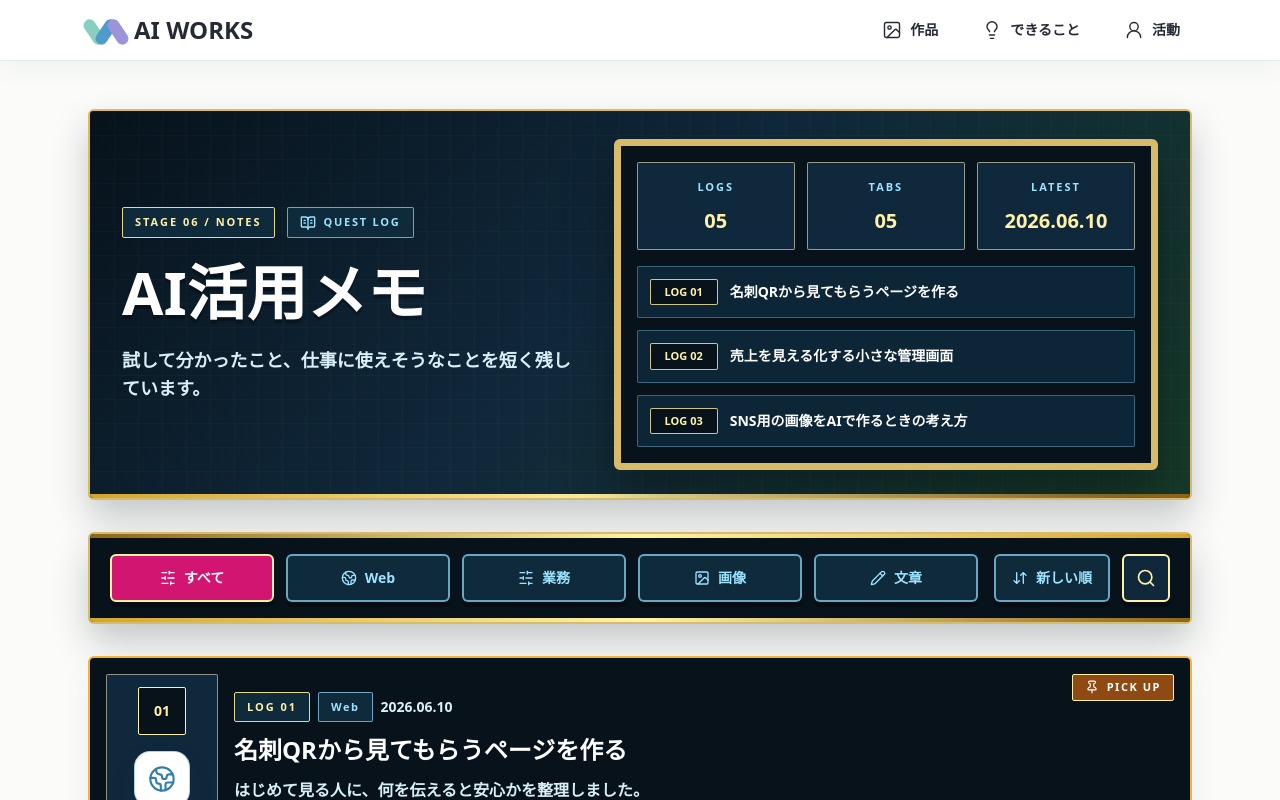
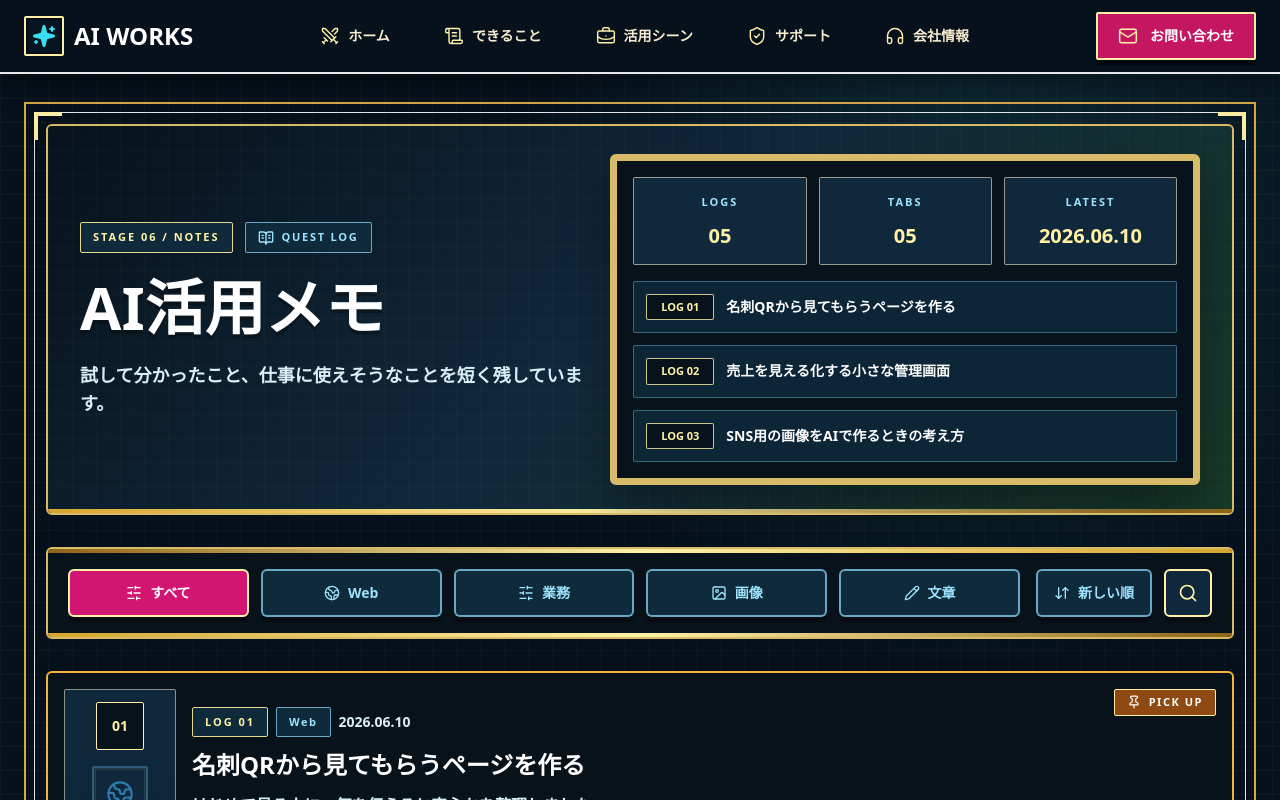
Before and after one commit to k-r-base425/ai-works-site, a React (Vite) app: page /notes in a window 1280 px wide. Shown: the top 800 px of the page. Built offline with nearby package versions, Linux system fonts and the light colour scheme.

Commit message:
Unify RPG desktop navigation

```diff
--- /dev/null
+++ b/src/components/RpgPageFrame.tsx
@@ -0,0 +1,24 @@
+import type { ReactNode } from "react";
+
+export function RpgPageFrame({ children }: { children: ReactNode }) {
+  return (
+    <div className="relative min-h-[calc(100svh-4.5rem)] overflow-hidden bg-[color:var(--rpg-bg)] px-3 py-4 text-[#eef8ff] sm:px-5 sm:py-6 lg:px-6 lg:py-7">
+      <div className="absolute inset-0 opacity-[0.22] [background-image:linear-gradient(rgba(255,240,167,0.18)_1px,transparent_1px),linear-gradient(90deg,rgba(255,240,167,0.12)_1px,transparent_1px)] [background-size:24px_24px]" aria-hidden="true" />
+      <div className="absolute inset-0 bg-[radial-gradient(circle_at_76%_8%,rgba(57,223,243,0.13),transparent_28rem),radial-gradient(circle_at_8%_80%,rgba(215,169,71,0.1),transparent_24rem)]" aria-hidden="true" />
+
+      <div className="relative mx-auto max-w-[1440px]">
+        <div className="relative overflow-hidden border-2 border-[color:var(--rpg-gold)] bg-[color:var(--rpg-bg)]/88 p-3 shadow-[var(--rpg-shadow)] sm:p-4 lg:p-5">
+          <div className="pointer-events-none absolute inset-2 border border-[color:var(--rpg-gold)]/55" aria-hidden="true" />
+          <div className="pointer-events-none absolute left-2 top-2 h-7 w-7 border-l-4 border-t-4 border-[color:var(--rpg-gold-light)]" aria-hidden="true" />
+          <div className="pointer-events-none absolute right-2 top-2 h-7 w-7 border-r-4 border-t-4 border-[color:var(--rpg-gold-light)]" aria-hidden="true" />
+          <div className="pointer-events-none absolute bottom-2 left-2 h-7 w-7 border-b-4 border-l-4 border-[color:var(--rpg-gold-light)]" aria-hidden="true" />
+          <div className="pointer-events-none absolute bottom-2 right-2 h-7 w-7 border-b-4 border-r-4 border-[color:var(--rpg-gold-light)]" aria-hidden="true" />
+
+          <div className="relative z-10 [&_.text-ink]:text-[#f4fbff] [&_.text-muted]:text-[#b9d6df]">
+            {children}
+          </div>
+        </div>
+      </div>
+    </div>
+  );
+}
--- a/src/components/SiteShell.tsx
+++ b/src/components/SiteShell.tsx
@@ -1,10 +1,16 @@
-import { ImageIcon, Lightbulb, Menu, UserRound, X } from "lucide-react";
+import { BriefcaseBusiness, Headphones, Mail, Menu, ScrollText, ShieldCheck, Sparkles, Swords, X } from "lucide-react";
 import { useEffect, useRef, useState, type ReactNode } from "react";
 import { NavLink, useLocation } from "react-router-dom";
 import { routes } from "../data/site";
+import { RpgPageFrame } from "./RpgPageFrame";
 
-const navIcons = [ImageIcon, Lightbulb, UserRound];
-const primaryRoutes = routes.filter((route) => route.navGroup === "primary");
+const desktopNavItems = [
+  { href: "/", icon: Swords, label: "ホーム" },
+  { href: "/can-do", icon: ScrollText, label: "できること" },
+  { href: "/works", icon: BriefcaseBusiness, label: "活用シーン" },
+  { href: "/process", icon: ShieldCheck, label: "サポート" },
+  { href: "/profile", icon: Headphones, label: "会社情報" },
+];
 
 export function SiteShell({ children }: { children: ReactNode }) {
   const [isMenuOpen, setIsMenuOpen] = useState(false);
@@ -41,49 +47,63 @@ export function SiteShell({ children }: { children: ReactNode }) {
   }, [isMenuOpen]);
 
   return (
-    <div className={isHomePage ? "min-h-screen bg-[color:var(--rpg-bg)] text-ink" : "min-h-screen bg-paper text-ink"}>
-      <header className={`sticky top-0 z-30 border-b border-line/70 bg-white/95 shadow-[0_8px_24px_rgba(43,63,84,0.06)] backdrop-blur ${isHomePage ? "sm:hidden" : ""}`}>
-        <div ref={menuRef} className="relative mx-auto max-w-6xl px-4 py-3 sm:px-6">
+    <div className="min-h-screen bg-[color:var(--rpg-bg)] text-ink">
+      <header className="sticky top-0 z-30 border-b-2 border-[color:var(--rpg-gold)]/70 bg-[color:var(--rpg-bg-deep)]/96 text-[#eef8ff] shadow-[0_10px_28px_rgba(0,0,0,0.34)] backdrop-blur">
+        <div ref={menuRef} className="relative mx-auto max-w-[1440px] px-4 py-3 sm:px-6">
           <div className="flex items-center justify-between gap-3">
             <NavLink
               to="/"
-              className="flex items-center gap-2.5 rounded-full text-2xl font-bold tracking-normal text-ink"
+              className="flex items-center gap-2.5 text-2xl font-black tracking-normal text-white"
               onClick={() => setIsMenuOpen(false)}
             >
-              <span className="relative h-8 w-9" aria-hidden="true">
-                <span className="absolute left-0 top-1 h-7 w-3 rotate-[-34deg] rounded-full bg-teal" />
-                <span className="absolute left-3 top-1 h-7 w-3 rotate-[34deg] rounded-full bg-blue" />
-                <span className="absolute left-6 top-1 h-7 w-3 rotate-[-34deg] rounded-full bg-purple" />
+              <span className="grid h-10 w-10 place-items-center rounded-sm border-2 border-[color:var(--rpg-gold-light)] bg-[color:var(--rpg-panel)] text-[color:var(--rpg-cyan)] shadow-[inset_0_0_0_2px_rgba(0,0,0,0.4)]" aria-hidden="true">
+                <Sparkles className="h-6 w-6" fill="currentColor" />
               </span>
               <span>AI WORKS</span>
             </NavLink>
 
-          <nav className="hidden items-center gap-5 sm:flex" aria-label="main navigation">
-            {primaryRoutes.map((route, index) => {
-              const Icon = navIcons[index] ?? ImageIcon;
+          <nav className="hidden items-center gap-5 lg:flex xl:gap-7" aria-label="main navigation">
+            {desktopNavItems.map((item) => {
+              const Icon = item.icon;
               return (
                 <NavLink
-                  key={route.path}
-                  to={route.path}
+                  key={item.href}
+                  to={item.href}
+                  end={item.href === "/"}
                   className={({ isActive }) =>
                     [
-                      "flex items-center gap-2 rounded-full px-3 py-2 text-sm font-semibold transition",
-                      isActive ? "bg-blue/10 text-blue-deep" : "text-ink hover:bg-fog",
+                      "relative flex items-center gap-2 border border-transparent px-2 py-2 text-sm font-black transition hover:text-[color:var(--rpg-gold-light)] xl:px-3",
+                      isActive
+                        ? "text-white after:absolute after:-bottom-3 after:left-1/2 after:h-1 after:w-16 after:-translate-x-1/2 after:bg-[color:var(--rpg-gold-light)] after:shadow-[0_0_14px_var(--rpg-gold-light)]"
+                        : "text-[#f8edd0]",
                     ].join(" ")
                   }
                 >
-                  <Icon className="h-5 w-5" strokeWidth={1.7} aria-hidden="true" />
-                  {route.navLabel ?? route.label}
+                  <Icon className="h-5 w-5 text-[color:var(--rpg-gold-light)]" strokeWidth={1.7} aria-hidden="true" />
+                  {item.label}
                 </NavLink>
               );
             })}
           </nav>
 
+          <NavLink
+            to="/qr-guide"
+            className={({ isActive }) =>
+              [
+                "hidden min-h-12 items-center gap-3 rounded-sm border-2 border-[color:var(--rpg-gold-light)] bg-[color:var(--rpg-magenta)] px-5 text-sm font-black text-white shadow-[0_5px_0_rgba(0,0,0,0.5)] transition hover:-translate-y-0.5 lg:inline-flex",
+                isActive ? "ring-2 ring-[color:var(--rpg-gold-light)] ring-offset-2 ring-offset-[color:var(--rpg-bg-deep)]" : "",
+              ].join(" ")
+            }
+          >
+            <Mail className="h-5 w-5 text-[color:var(--rpg-gold-light)]" strokeWidth={1.8} aria-hidden="true" />
+            お問い合わせ
+          </NavLink>
+
           <button
             type="button"
             aria-controls="mobile-command-menu"
             aria-expanded={isMenuOpen}
-            className="inline-flex h-11 w-11 items-center justify-center rounded-2xl border border-line bg-white text-ink shadow-float sm:hidden"
+            className="inline-flex h-11 w-11 items-center justify-center rounded-sm border-2 border-[color:var(--rpg-gold)] bg-[color:var(--rpg-panel)] text-[color:var(--rpg-gold-light)] shadow-float lg:hidden"
             aria-label={isMenuOpen ? "メニューを閉じる" : "メニューを開く"}
             onClick={() => setIsMenuOpen((current) => !current)}
           >
@@ -133,7 +153,9 @@ export function SiteShell({ children }: { children: ReactNode }) {
         </div>
       </header>
 
-      <main className={isHomePage ? "w-full overflow-hidden" : "mx-auto w-full max-w-6xl px-4 py-8 sm:px-6 sm:py-12"}>{children}</main>
+      <main className={isHomePage ? "w-full overflow-hidden" : "w-full overflow-hidden"}>
+        {isHomePage ? children : <RpgPageFrame>{children}</RpgPageFrame>}
+      </main>
     </div>
   );
 }
--- a/src/components/ui.tsx
+++ b/src/components/ui.tsx
@@ -131,7 +131,7 @@ export function IconFromSheet({ icon: Icon, accent = "blue" }: { icon: LucideIco
   return (
     <span
       className={joinClasses(
-        "inline-flex h-14 w-14 items-center justify-center rounded-2xl border bg-white shadow-float",
+        "inline-flex h-14 w-14 items-center justify-center rounded-sm border-2 bg-[#10283b] shadow-[inset_0_0_0_2px_rgba(255,242,167,0.08),0_12px_24px_rgba(0,0,0,0.2)]",
         accentStyles[accent].border,
         accentStyles[accent].text,
       )}
--- a/src/pages/CanDoPage.tsx
+++ b/src/pages/CanDoPage.tsx
@@ -30,7 +30,7 @@ export function CanDoPage() {
   return (
     <div className="space-y-8 pb-8">
       <Reveal>
-        <RpgPanel className="-mx-4 px-5 py-7 sm:mx-0 sm:px-8">
+        <RpgPanel className="px-5 py-7 sm:px-8">
           <div className="absolute inset-0 bg-[linear-gradient(135deg,#07121b_0%,#10283b_50%,#173a28_100%)]" aria-hidden="true" />
           <div className="absolute inset-0 opacity-[0.14] [background-image:linear-gradient(rgba(255,242,167,0.22)_1px,transparent_1px),linear-gradient(90deg,rgba(255,242,167,0.22)_1px,transparent_1px)] [background-size:22px_22px]" aria-hidden="true" />
           <div className="relative z-10 grid gap-7 lg:grid-cols-[0.9fr_1.1fr] lg:items-center">
--- a/src/pages/NotesPage.tsx
+++ b/src/pages/NotesPage.tsx
@@ -67,7 +67,7 @@ export function NotesPage() {
   return (
     <div className="space-y-8 pb-8">
       <Reveal>
-        <RpgPanel className="-mx-4 px-5 py-7 sm:mx-0 sm:px-8">
+        <RpgPanel className="px-5 py-7 sm:px-8">
           <div className="absolute inset-0 bg-[linear-gradient(135deg,#07121b_0%,#10283b_48%,#173a28_100%)]" aria-hidden="true" />
           <div className="absolute inset-0 opacity-[0.13] [background-image:linear-gradient(rgba(255,242,167,0.2)_1px,transparent_1px),linear-gradient(90deg,rgba(255,242,167,0.2)_1px,transparent_1px)] [background-size:24px_24px]" aria-hidden="true" />
           <div className="relative z-10 grid gap-7 lg:grid-cols-[0.92fr_1.08fr] lg:items-center">
--- a/src/pages/ProcessPage.tsx
+++ b/src/pages/ProcessPage.tsx
@@ -28,7 +28,7 @@ export function ProcessPage() {
   return (
     <div className="space-y-8 pb-8">
       <Reveal>
-        <RpgPanel className="-mx-4 px-5 py-7 sm:mx-0 sm:px-8">
+        <RpgPanel className="px-5 py-7 sm:px-8">
           <div className="absolute inset-0 bg-[linear-gradient(135deg,#07121b_0%,#10283b_50%,#173a28_100%)]" aria-hidden="true" />
           <div className="absolute inset-0 opacity-[0.14] [background-image:linear-gradient(rgba(255,242,167,0.22)_1px,transparent_1px),linear-gradient(90deg,rgba(255,242,167,0.22)_1px,transparent_1px)] [background-size:22px_22px]" aria-hidden="true" />
           <div className="relative z-10 grid gap-7 lg:grid-cols-[0.86fr_1.14fr] lg:items-center">
--- a/src/pages/ProfilePage.tsx
+++ b/src/pages/ProfilePage.tsx
@@ -31,7 +31,7 @@ export function ProfilePage() {
   return (
     <div className="space-y-8 pb-8">
       <Reveal>
-        <RpgPanel className="-mx-4 px-5 py-7 sm:mx-0 sm:px-8">
+        <RpgPanel className="px-5 py-7 sm:px-8">
           <div className="absolute inset-0 bg-[linear-gradient(135deg,#07121b_0%,#10283b_50%,#173a28_100%)]" aria-hidden="true" />
           <div className="absolute inset-0 opacity-[0.14] [background-image:linear-gradient(rgba(255,242,167,0.22)_1px,transparent_1px),linear-gradient(90deg,rgba(255,242,167,0.22)_1px,transparent_1px)] [background-size:22px_22px]" aria-hidden="true" />
           <div className="relative z-10 grid gap-7 lg:grid-cols-[0.94fr_1.06fr] lg:items-center">
--- a/src/pages/QrGuidePage.tsx
+++ b/src/pages/QrGuidePage.tsx
@@ -36,7 +36,7 @@ export function QrGuidePage() {
   return (
     <div className="space-y-8 pb-8">
       <Reveal>
-        <RpgPanel className="-mx-4 px-5 py-7 sm:mx-0 sm:px-8">
+        <RpgPanel className="px-5 py-7 sm:px-8">
           <div className="absolute inset-0 bg-[linear-gradient(135deg,#07121b_0%,#10283b_48%,#173a28_100%)]" aria-hidden="true" />
           <div className="absolute inset-0 opacity-[0.13] [background-image:linear-gradient(rgba(255,242,167,0.2)_1px,transparent_1px),linear-gradient(90deg,rgba(255,242,167,0.2)_1px,transparent_1px)] [background-size:24px_24px]" aria-hidden="true" />
           <div className="relative z-10 grid gap-7 lg:grid-cols-[0.9fr_1.1fr] lg:items-center">
--- a/src/pages/RelatedPage.tsx
+++ b/src/pages/RelatedPage.tsx
@@ -25,7 +25,7 @@ export function RelatedPage() {
   return (
     <div className="space-y-8 pb-8">
       <Reveal>
-        <RpgPanel className="-mx-4 px-5 py-7 sm:mx-0 sm:px-8">
+        <RpgPanel className="px-5 py-7 sm:px-8">
           <div className="absolute inset-0 bg-[linear-gradient(135deg,#07121b_0%,#10283b_48%,#173a28_100%)]" aria-hidden="true" />
           <div className="absolute inset-0 opacity-[0.13] [background-image:linear-gradient(rgba(255,242,167,0.2)_1px,transparent_1px),linear-gradient(90deg,rgba(255,242,167,0.2)_1px,transparent_1px)] [background-size:24px_24px]" aria-hidden="true" />
           <div className="relative z-10 grid gap-7 lg:grid-cols-[0.92fr_1.08fr] lg:items-center">
--- a/src/pages/WorksPage.tsx
+++ b/src/pages/WorksPage.tsx
@@ -55,7 +55,7 @@ export function WorksPage() {
   return (
     <div className="space-y-8 pb-8">
       <Reveal>
-        <RpgPanel className="-mx-4 px-5 py-7 sm:mx-0 sm:px-8">
+        <RpgPanel className="px-5 py-7 sm:px-8">
           <div className="absolute inset-0 bg-[linear-gradient(135deg,#07121b_0%,#10283b_52%,#173a28_100%)]" aria-hidden="true" />
           <div className="absolute inset-0 opacity-[0.14] [background-image:linear-gradient(rgba(255,242,167,0.22)_1px,transparent_1px),linear-gradient(90deg,rgba(255,242,167,0.22)_1px,transparent_1px)] [background-size:22px_22px]" aria-hidden="true" />
           <div className="relative z-10 grid gap-7 lg:grid-cols-[0.9fr_1.1fr] lg:items-center">
```
Also changed, not shown: src/components/home/RpgHomeHero.tsx (+0 -38 lines).
